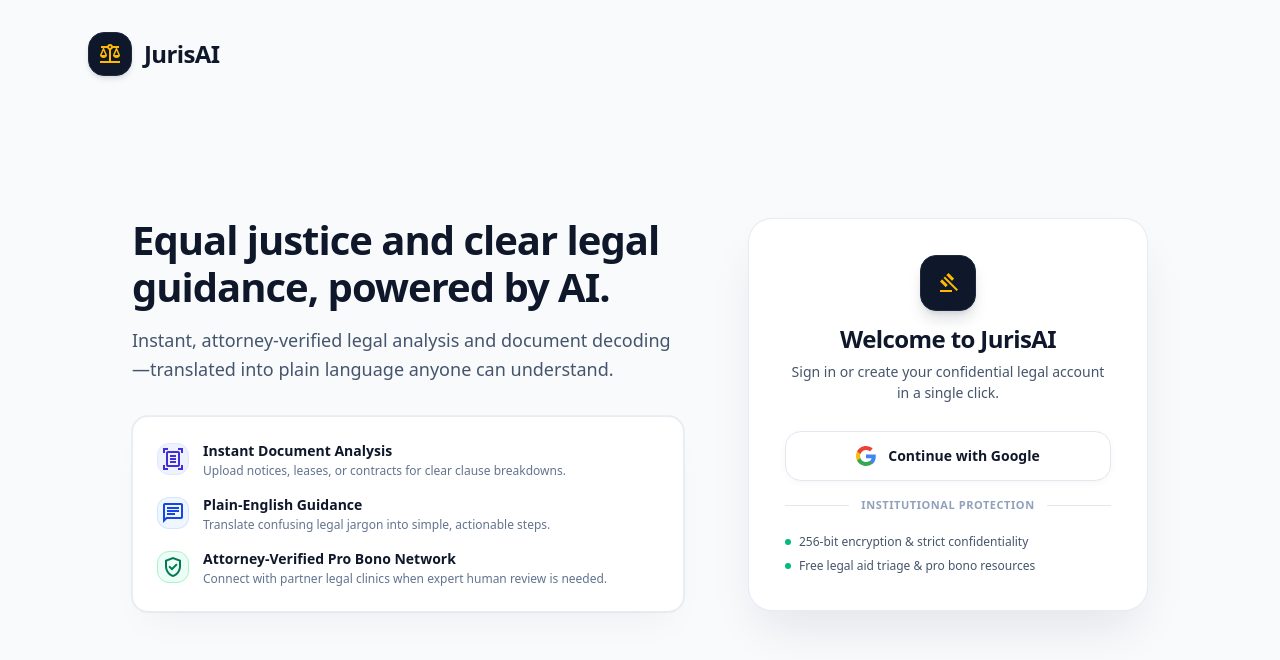
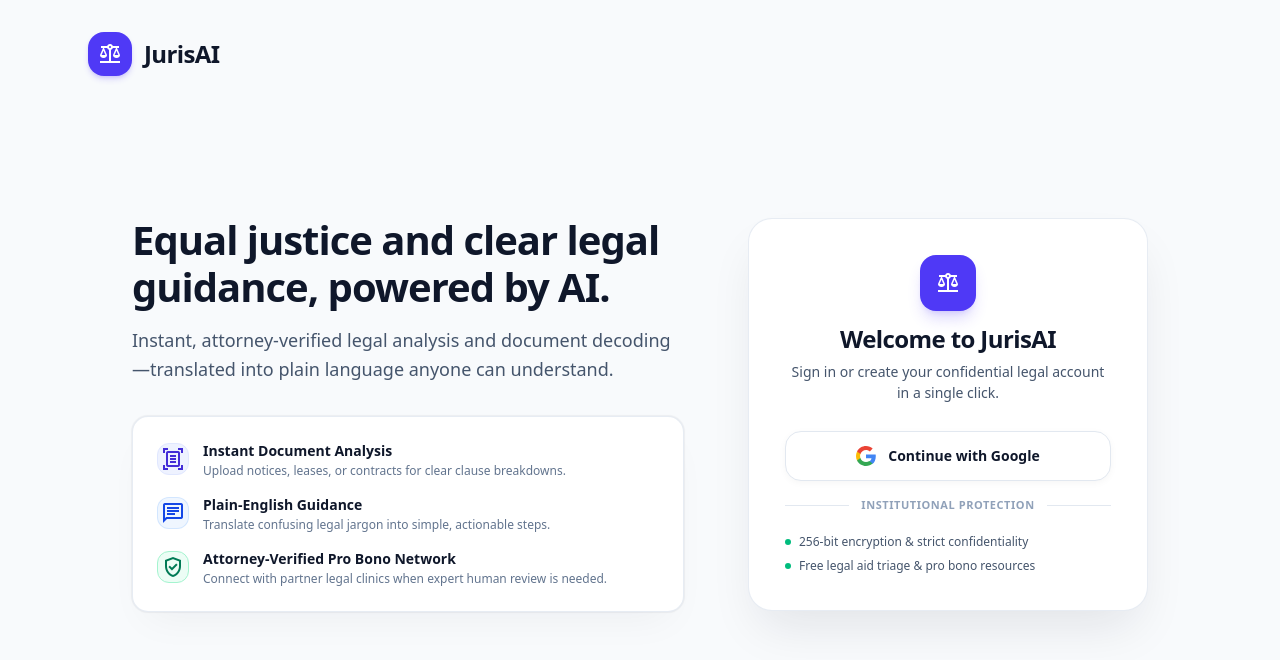
Before and after one commit to Aswin-cs/ai-app, a Next.js app: page /login in a window 1280 px wide. Shown: the top 660 px of the page. Built offline with nearby package versions, Linux system fonts and the light colour scheme; no server answers.

Commit message:
feat: add login page, dashboard, and case analysis components

```diff
--- a/app/login/page.tsx
+++ b/app/login/page.tsx
@@ -39,8 +39,8 @@
         <div className="flex items-center justify-between w-full">
           <div className="flex items-center gap-3">
             {/* Scales Emblem */}
-            <div className="w-11 h-11 rounded-2xl overflow-hidden shadow-md shadow-slate-900/10 flex items-center justify-center bg-[#0F172A] text-amber-400 border border-slate-800">
-              <span className="material-symbols-outlined text-[24px]" aria-hidden="true">balance</span>
+            <div className="w-11 h-11 rounded-2xl flex items-center justify-center bg-indigo-600 text-white shadow-md shadow-indigo-600/20 shrink-0">
+              <span className="material-symbols-outlined text-[24px] text-white" aria-hidden="true">balance</span>
             </div>
             <div>
               <span className="font-extrabold text-2xl tracking-tight text-[#0F172A]">
@@ -118,8 +118,8 @@
             <div className="w-full max-w-[400px] sm:w-[400px] bg-white rounded-[24px] p-8 sm:p-9 shadow-2xl shadow-slate-900/10 border border-slate-200/80">
               {/* Logo & Header */}
               <div className="flex flex-col items-center text-center space-y-3">
-                <div className="w-14 h-14 rounded-2xl overflow-hidden shadow-lg shadow-slate-900/15 flex items-center justify-center bg-[#0F172A] border border-slate-800 text-amber-400">
-                  <span className="material-symbols-outlined text-[32px]" aria-hidden="true">gavel</span>
+                <div className="w-14 h-14 rounded-2xl flex items-center justify-center bg-indigo-600 text-white shadow-lg shadow-indigo-600/20 shrink-0">
+                  <span className="material-symbols-outlined text-[32px] text-white" aria-hidden="true">balance</span>
                 </div>
                 <div>
                   <h2 className="text-2xl font-bold text-[#0F172A] tracking-tight">
--- a/components/CaseAnalysis.tsx
+++ b/components/CaseAnalysis.tsx
@@ -265,8 +265,8 @@
     return (
       <div className="h-screen w-screen overflow-hidden flex items-center justify-center bg-[#F8FAFC] text-[#0F172A] font-sans">
         <div className="flex flex-col items-center gap-4">
-          <div className="w-12 h-12 rounded-2xl bg-indigo-100 flex items-center justify-center animate-pulse">
-            <span className="material-symbols-outlined text-[28px] text-indigo-600" aria-hidden="true">balance</span>
+          <div className="w-12 h-12 rounded-2xl bg-indigo-600 text-white flex items-center justify-center shadow-md animate-pulse">
+            <span className="material-symbols-outlined text-[28px] text-white" aria-hidden="true">balance</span>
           </div>
           <div className="text-sm font-semibold text-slate-700">Loading case analysis...</div>
           <div className="w-48 h-1.5 bg-slate-200 rounded-full overflow-hidden">
@@ -360,7 +360,9 @@
         <div className="fixed inset-0 z-50 md:hidden flex flex-col bg-slate-950/80 backdrop-blur-md transition-all duration-300">
           <div className="bg-white dark:bg-slate-900 border-b border-slate-200 dark:border-slate-800 p-4 flex items-center justify-between">
             <div className="flex items-center gap-2.5">
-              <div className="w-9 h-9 rounded-xl bg-indigo-600 text-white flex items-center justify-center font-bold text-sm shadow-md">J</div>
+              <div className="w-9 h-9 rounded-xl bg-indigo-600 text-white flex items-center justify-center shadow-md shrink-0">
+                <span className="material-symbols-outlined text-[20px] text-white" aria-hidden="true">balance</span>
+              </div>
               <div>
                 <h3 className="font-extrabold text-base text-slate-900 dark:text-slate-100">JurisAI Navigation</h3>
                 <p className="text-[10px] text-slate-500 dark:text-slate-400 truncate max-w-[200px]">{documentTitle}</p>
--- a/components/CaseAnalysisHeader.tsx
+++ b/components/CaseAnalysisHeader.tsx
@@ -50,8 +50,8 @@
       <div className="h-16 w-full px-4 sm:px-6 flex items-center justify-between gap-3">
         <div className="flex items-center gap-3">
           <Link href="/" className="flex items-center gap-2 hover:opacity-80 transition-opacity">
-            <div className="w-8 h-8 rounded-lg bg-indigo-600 flex items-center justify-center text-white font-bold text-sm shadow-sm">
-              J
+            <div className="w-8 h-8 rounded-xl bg-indigo-600 text-white flex items-center justify-center shadow-sm shrink-0">
+              <span className="material-symbols-outlined text-[18px] text-white" aria-hidden="true">balance</span>
             </div>
             <span className="font-bold text-lg tracking-tight text-[#0F172A] dark:text-slate-100">
               JurisAI
--- a/components/Dashboard.tsx
+++ b/components/Dashboard.tsx
@@ -225,8 +225,8 @@
 
             {/* Logo */}
             <Link href="/" className="flex items-center gap-2 shrink-0">
-              <div className="w-8 h-8 rounded-xl overflow-hidden shadow-sm flex items-center justify-center bg-[#0F172A] text-amber-400 border border-slate-800 shrink-0">
-                <span className="material-symbols-outlined text-[18px]" aria-hidden="true">balance</span>
+              <div className="w-8 h-8 rounded-xl bg-indigo-600 text-white flex items-center justify-center shadow-sm shrink-0">
+                <span className="material-symbols-outlined text-[18px] text-white" aria-hidden="true">balance</span>
               </div>
               <span className="font-extrabold text-lg sm:text-xl tracking-tight text-[#0F172A] dark:text-slate-100">
                 JurisAI
@@ -306,8 +306,8 @@
           >
             <div className="p-4 border-b border-slate-200/80 flex items-center justify-between">
               <div className="flex items-center gap-2">
-                <div className="w-9 h-9 rounded-xl bg-[#0F172A] text-amber-400 flex items-center justify-center">
-                  <span className="material-symbols-outlined text-[20px]" aria-hidden="true">balance</span>
+                <div className="w-9 h-9 rounded-xl bg-indigo-600 text-white flex items-center justify-center shadow-sm shrink-0">
+                  <span className="material-symbols-outlined text-[20px] text-white" aria-hidden="true">balance</span>
                 </div>
                 <div className="flex flex-col">
                   <span className="text-base font-bold text-[#0F172A]">JurisAI</span>
```
